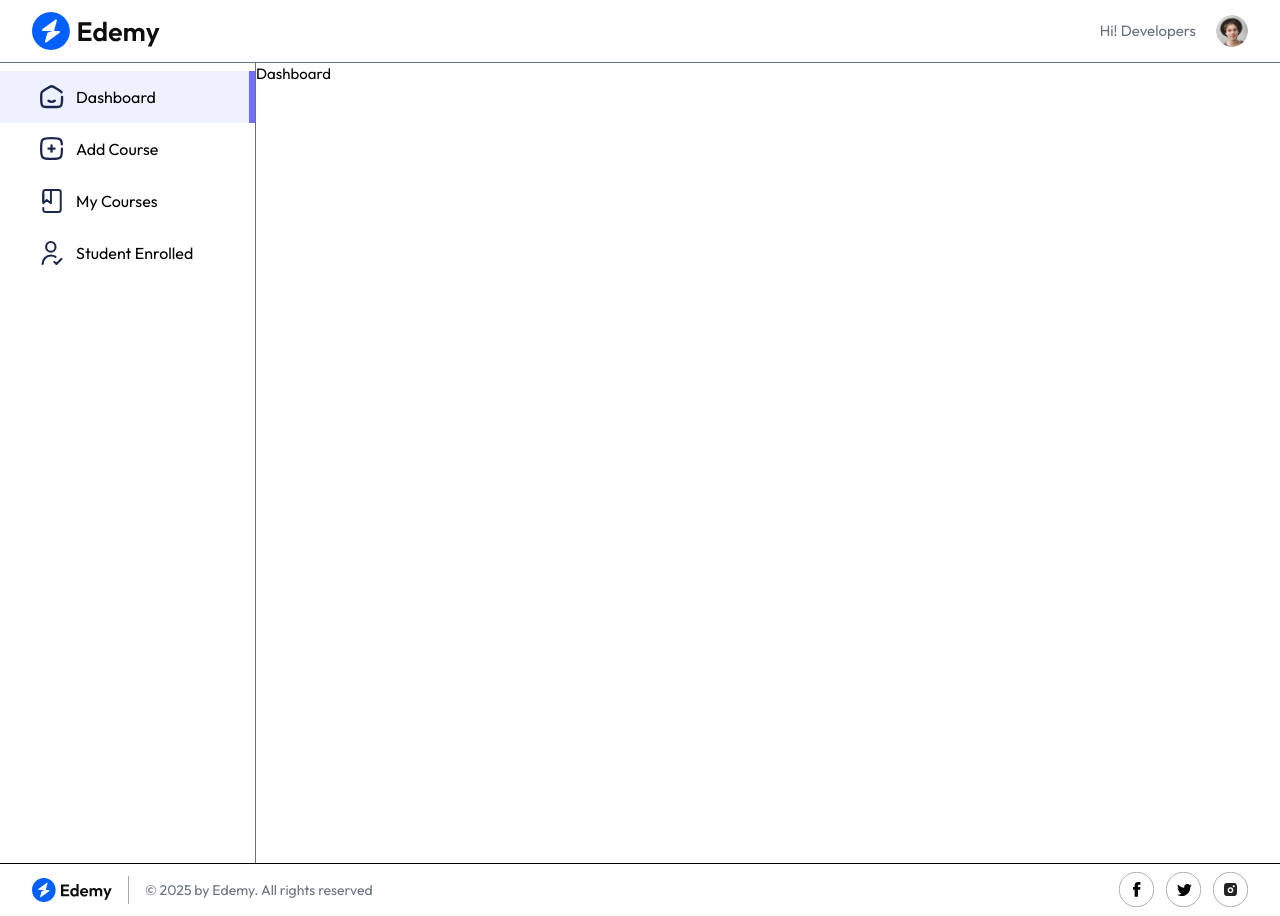
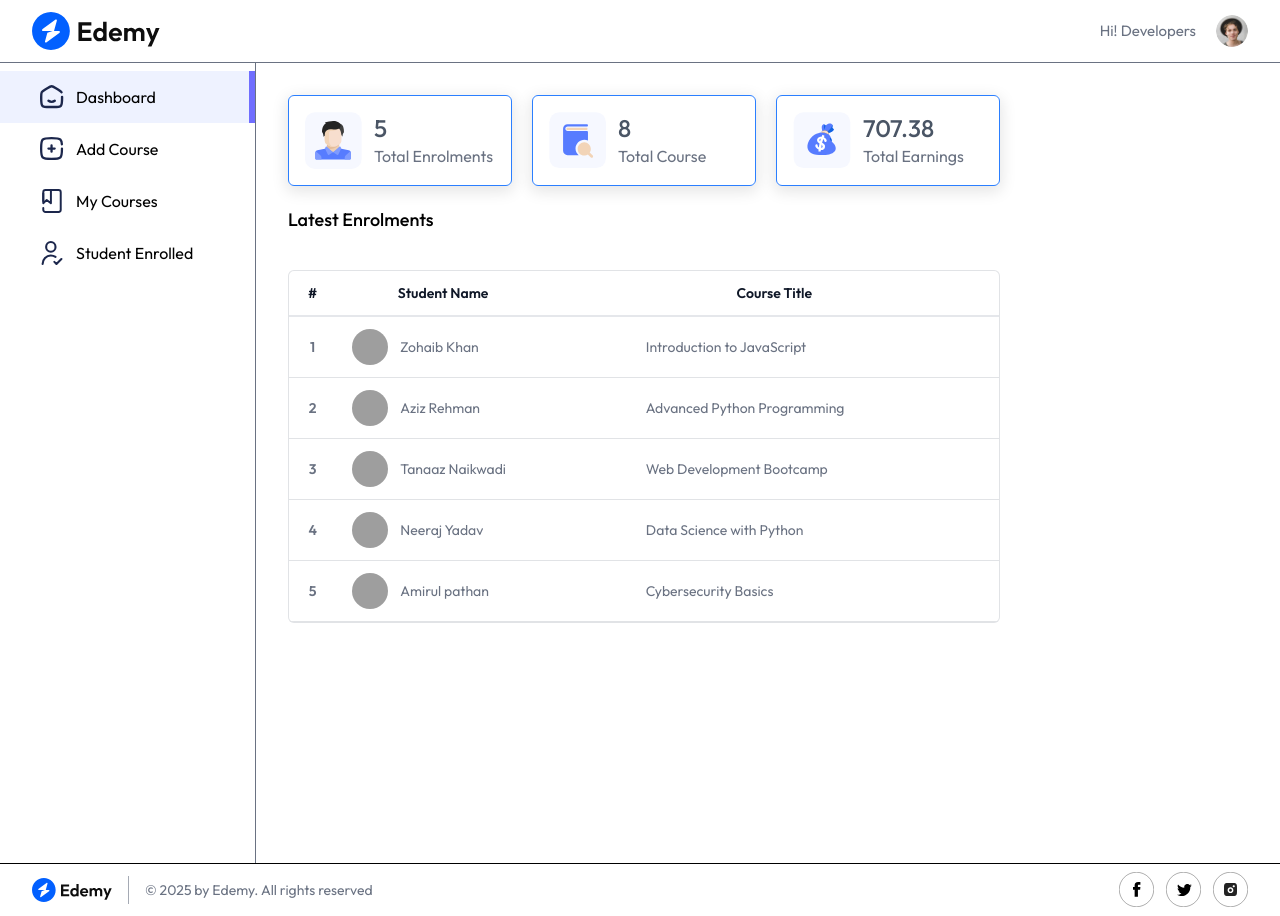
Before and after one commit to find-aziz/LMS-React-Frontend, a React (Vite) app: page /educator in a window 1280 px wide. Built offline with nearby package versions, Linux system fonts and the light colour scheme; no server answers; grey boxes are pictures that could not be loaded.

Commit message:
educator dashboard and courses section

```diff
--- a/src/assets/assets.js
+++ b/src/assets/assets.js
@@ -132,7 +132,7 @@
             "courseTitle": "Introduction to JavaScript",
             "student": {
                 "_id": "user_2qQlvXyr02B4Bq6hT0Gvaa5fT9V",
-                "name": "Great Stack",
+                "name": "Zohaib Khan",
                 "imageUrl": "https://img.clerk.com/eyJ0eXBlIjoicHJveHkiLCJzcmMiOiJodHRwczovL2ltYWdlcy5jbGVyay5kZXYvb2F1dGhfZ29vZ2xlL2ltZ18ycVFsdmFMSkw3ckIxNHZMU2o4ZURWNEtmR2IifQ"
             }
         },
@@ -140,7 +140,7 @@
             "courseTitle": "Advanced Python Programming",
             "student": {
                 "_id": "user_2qQlvXyr02B4Bq6hT0Gvaa5fT9V",
-                "name": "Great Stack",
+                "name": "Aziz Rehman",
                 "imageUrl": "https://img.clerk.com/eyJ0eXBlIjoicHJveHkiLCJzcmMiOiJodHRwczovL2ltYWdlcy5jbGVyay5kZXYvb2F1dGhfZ29vZ2xlL2ltZ18ycVFsdmFMSkw3ckIxNHZMU2o4ZURWNEtmR2IifQ"
             }
         },
@@ -148,7 +148,7 @@
             "courseTitle": "Web Development Bootcamp",
             "student": {
                 "_id": "user_2qQlvXyr02B4Bq6hT0Gvaa5fT9V",
-                "name": "Great Stack",
+                "name": "Tanaaz Naikwadi",
                 "imageUrl": "https://img.clerk.com/eyJ0eXBlIjoicHJveHkiLCJzcmMiOiJodHRwczovL2ltYWdlcy5jbGVyay5kZXYvb2F1dGhfZ29vZ2xlL2ltZ18ycVFsdmFMSkw3ckIxNHZMU2o4ZURWNEtmR2IifQ"
             }
         },
@@ -156,7 +156,7 @@
             "courseTitle": "Data Science with Python",
             "student": {
                 "_id": "user_2qQlvXyr02B4Bq6hT0Gvaa5fT9V",
-                "name": "Great Stack",
+                "name": "Neeraj Yadav",
                 "imageUrl": "https://img.clerk.com/eyJ0eXBlIjoicHJveHkiLCJzcmMiOiJodHRwczovL2ltYWdlcy5jbGVyay5kZXYvb2F1dGhfZ29vZ2xlL2ltZ18ycVFsdmFMSkw3ckIxNHZMU2o4ZURWNEtmR2IifQ"
             }
         },
@@ -164,7 +164,7 @@
             "courseTitle": "Cybersecurity Basics",
             "student": {
                 "_id": "user_2qQlvXyr02B4Bq6hT0Gvaa5fT9V",
-                "name": "Great Stack",
+                "name": "Amirul pathan",
                 "imageUrl": "https://img.clerk.com/eyJ0eXBlIjoicHJveHkiLCJzcmMiOiJodHRwczovL2ltYWdlcy5jbGVyay5kZXYvb2F1dGhfZ29vZ2xlL2ltZ18ycVFsdmFMSkw3ckIxNHZMU2o4ZURWNEtmR2IifQ"
             }
         }
--- a/src/pages/educator/Dashboard.jsx
+++ b/src/pages/educator/Dashboard.jsx
@@ -1,7 +1,92 @@
-import React from "react";
+import React, { useContext, useEffect, useState } from "react";
+import { AppContext } from "../../context/AppContext";
+import { assets, dummyDashboardData } from "../../assets/assets";
+import Loading from "../../components/student/Loading";
+const Dashboard = () => {
+  const { currency } = useContext(AppContext);
+  const [dashboardData, setDashboardData] = useState(null);
 
-const Dashboard = () => {
-  return <div>Dashboard</div>;
+  const fetchDashboardData = async () => {
+    setDashboardData(dummyDashboardData);
+  };
+
+  useEffect(() => {
+    fetchDashboardData();
+  }, []);
+
+  return dashboardData ? (
+    <div className="min-h-screen flex flex-col items-start justify-between gap-8 md:p-8 md:pb-0 p-4 pt-8 pb-0">
+      <div className="space-y-5">
+        <div className="flex flex-wrap gap-5 items-center">
+          <div className="flex items-center gap-3 shadow-custom-card border border-blue-500 p-4 w-56 rounded-md">
+            <img src={assets.patients_icon} alt="patients_icon" />
+            <div>
+              <p className="text-2xl font-medium text-gray-600">
+                {dashboardData.enrolledStudentsData.length}
+              </p>
+              <p className="text-base text-gray-500">Total Enrolments</p>
+            </div>
+          </div>
+          <div className="flex items-center gap-3 shadow-custom-card border border-blue-500 p-4 w-56 rounded-md">
+            <img src={assets.appointments_icon} alt="patients_icon" />
+            <div>
+              <p className="text-2xl font-medium text-gray-600">
+                {dashboardData.totalCourses}
+              </p>
+              <p className="text-base text-gray-500">Total Course</p>
+            </div>
+          </div>
+          <div className="flex items-center gap-3 shadow-custom-card border border-blue-500 p-4 w-56 rounded-md">
+            <img src={assets.earning_icon} alt="patients_icon" />
+            <div>
+              <p className="text-2xl font-medium text-gray-600">
+                {currency}{dashboardData.totalEarnings}
+              </p>
+              <p className="text-base text-gray-500">Total Earnings</p>
+            </div>
+          </div>
+        </div>
+        <h2 className="pb-4 text-lg font-medium">Latest Enrolments</h2>
+        <div className="flex flex-col items-center max-w-4xl w-fulll overflow-hidden rounded-md bg-white border border-gray-500/20">
+          <table className="table-fixed md:table-auto w-full overflow-hidden">
+            <thead className="text-gray-900 border-b-2 border-gray-200 text-sm text-left">
+              <tr>
+                <th className="px-4 py-3 font-semibold text-center hidden sm:table-cell">
+                  #
+                </th>
+                <th className="px-4 py-3 font-semibold text-center">
+                  Student Name
+                </th>
+                <th className="px-4 py-3 font-semibold text-center">
+                  Course Title
+                </th>
+              </tr>
+            </thead>
+            <tbody className="text-sm text-gray-500">
+              {dashboardData.enrolledStudentsData.map((item, index) => (
+                <tr key={index} className="border-b border-gray-500/20">
+                  <td className="px-4 py-3 font-semibold text-center hidden sm:table-cell">
+                    {++index}
+                  </td>
+                  <td className="md:px-4 px-2 py-3 flex items-center space-x-3">
+                    <img
+                      src={item.student.imageUrl}
+                      alt=""
+                      className="w-9 h-9 rounded-full"
+                    />
+                    <span className="truncate">{item.student.name}</span>
+                  </td>
+                  <td className="px-24 py-3 truncate">{item.courseTitle}</td>
+                </tr>
+              ))}
+            </tbody>
+          </table>
+        </div>
+      </div>
+    </div>
+  ) : (
+    <Loading />
+  );
 };
 
 export default Dashboard;
--- a/src/pages/educator/MyCourses.jsx
+++ b/src/pages/educator/MyCourses.jsx
@@ -1,7 +1,73 @@
-import React from "react";
+import React, { useContext, useEffect, useState } from "react";
+import { AppContext } from "../../context/AppContext";
+import Loading from "../../components/student/Loading";
 
 const MyCourses = () => {
-  return <div>MyCourses</div>;
+  const { currency, enrolledCourses } = useContext(AppContext);
+  const [courses, setCourses] = useState(null);
+
+  const fetchEducatorCourses = () => {
+    setCourses(enrolledCourses);
+  };
+
+  useEffect(() => {
+    fetchEducatorCourses();
+  }, [enrolledCourses]);
+  return courses ? (
+    <div className="h-screen flex flex-col items-start justify-between md:p-8 md:pb-0 p-4 pt-8 pb-0">
+      <div className="w-full">
+        <h2 className="pb-4 text-lg font-medium">My Courses</h2>
+        <div>
+          <table className="md:table-auto table-fixed w-full overflow-hidden border border-gray-200">
+            <thead className="text-gray-900 border-b-2 border-gray-200 text-sm text-left">
+              <tr>
+                <th className="px-4 py-3 font-semibold truncate">
+                  All Courses
+                </th>
+                <th className="px-4 py-3 font-semibold truncate">Earing</th>
+                <th className="px-4 py-3 font-semibold truncate">Students</th>
+                <th className="px-4 py-3 font-semibold truncate">
+                  Published On
+                </th>
+              </tr>
+            </thead>
+            <tbody>
+              {courses.map((course, index) => (
+                <tr key={index} className="border-b border-gray-500/20">
+                  <td className="md:px-4 pl-2 md:pl-3 py-3 flex items-center space-x-3 truncate">
+                    <img
+                      src={course.courseThumbnail}
+                      alt="Course Image"
+                      className="w-16"
+                    />
+                    <span className="truncate hidden md:block text-gray-600">
+                      {course.courseTitle}
+                    </span>
+                  </td>
+                  <td className="px-4 py-3 text-gray-600">
+                    {currency}{" "}
+                    {Math.floor(
+                      course.enrolledStudents.length *
+                        (course.coursePrice -
+                          (course.discount * course.coursePrice) / 100)
+                    )}
+                  </td>
+                  <td className="px-4 py-3 text-gray-600">
+                    {course.enrolledStudents.length}
+                  </td>
+                  <td className="px-4 py-3 text-gray-600">
+                    {new Date(course.createdAt).toLocaleDateString()}
+                  </td>
+                </tr>
+              ))}
+            </tbody>
+          </table>
+        </div>
+      </div>
+    </div>
+  ) : (
+    <Loading />
+  );
 };
 
 export default MyCourses;
```
